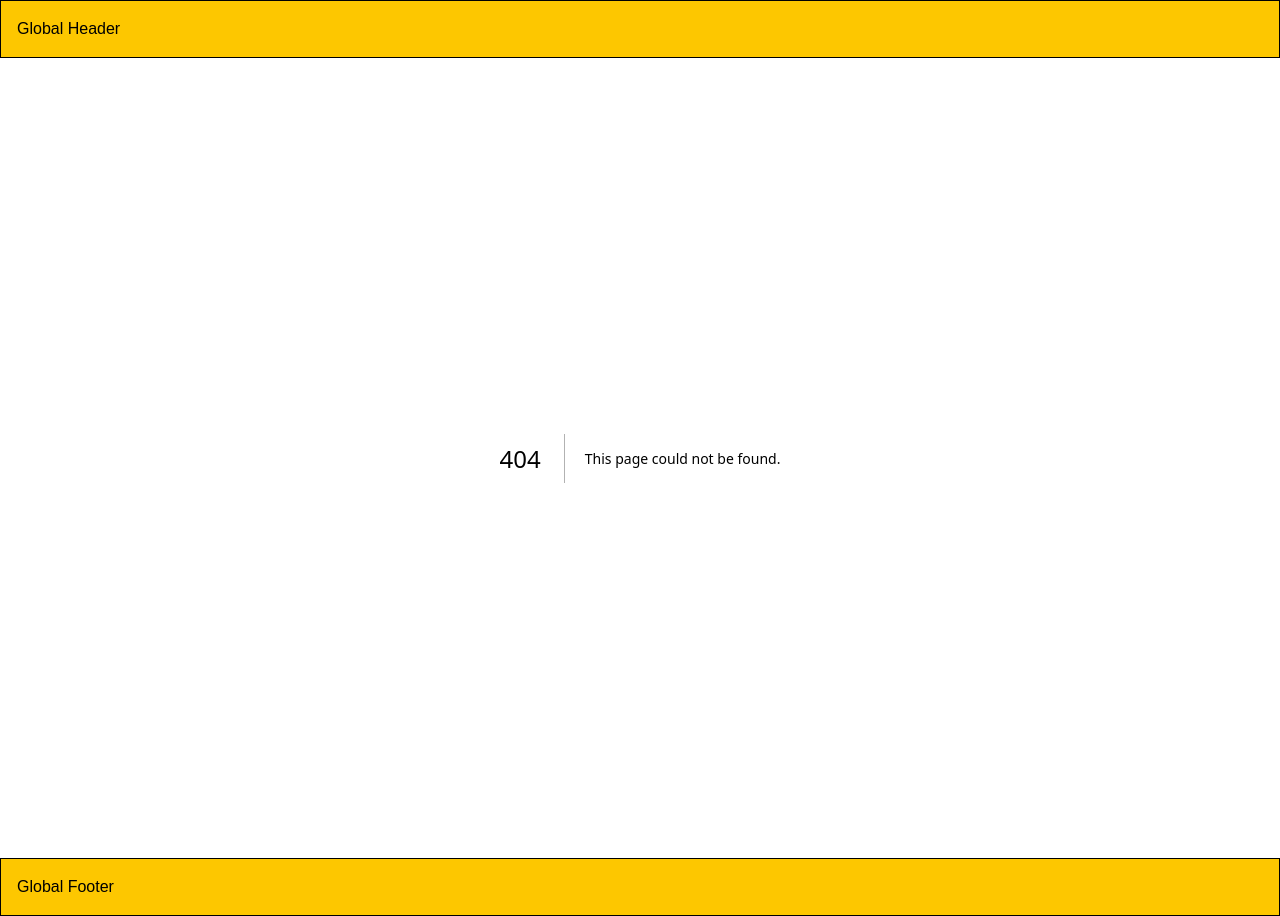
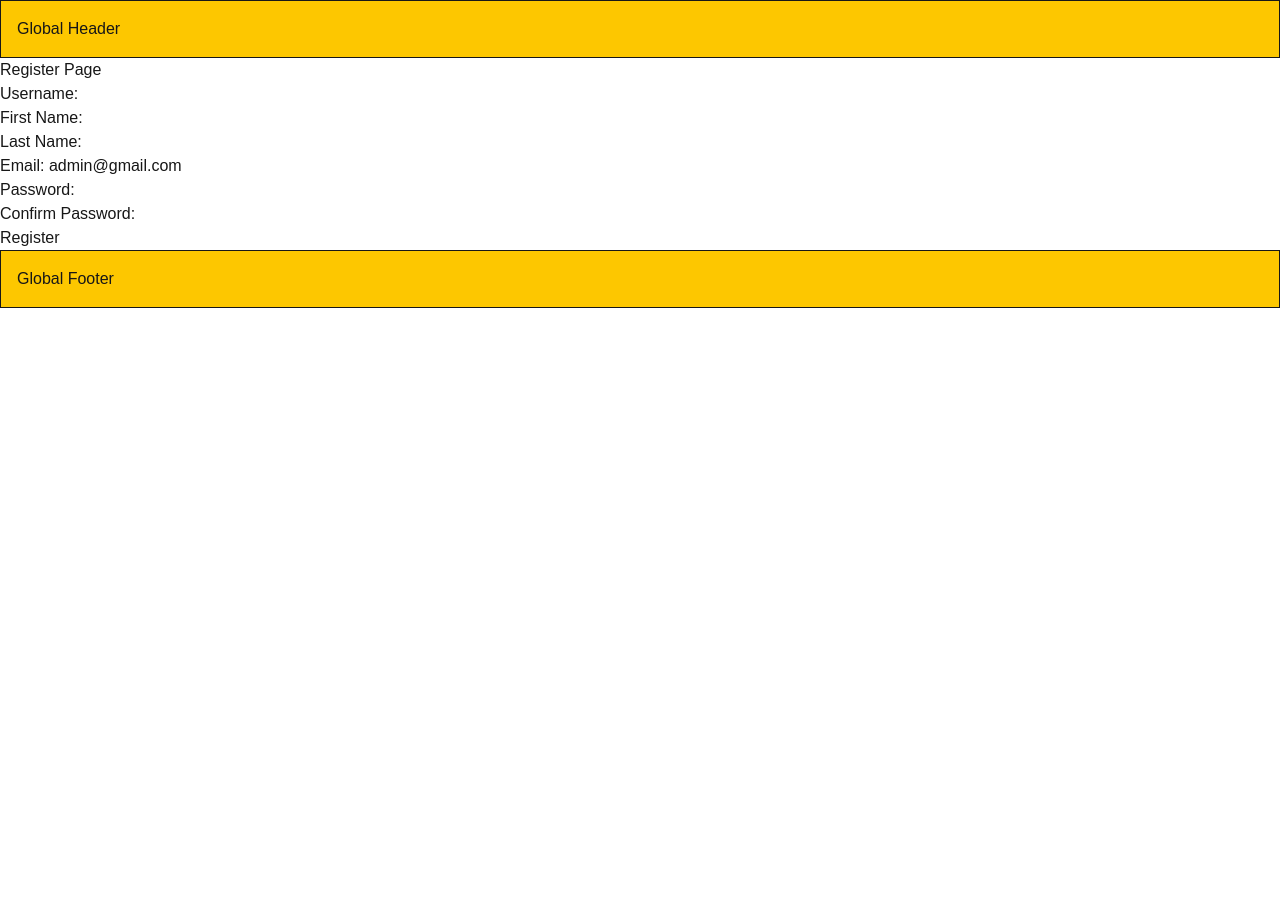
Before and after one commit to Visnusah/frontend_nextjs, a Next.js app: page /example/react-hookform/register-with-zod in a window 1280 px wide. Before the commit this address had no page. After the commit the page ends 800 px from the top, so only its background shows below. Built offline with nearby package versions, Linux system fonts and the light colour scheme.

Commit message:
login and register

```diff
--- a/src/app/example/react-hookform/_components/Loginform.tsx
+++ b/src/app/example/react-hookform/_components/Loginform.tsx
@@ -1,20 +1,45 @@
 "use client";
 import { useForm } from "react-hook-form";
+import { required } from "zod/v4-mini";
 export default function LoginForm() {
   const {
     register, // to implement in input
     handleSubmit, // to implement submission
-        formState: { errors, isSubmitting }
+    formState: { errors, isSubmitting },
   } = useForm({
     defaultValues: {
       email: "", // states default
-            password: ""
-        }
+      password: "",
+    },
   });
   const onSubmit = (data: any) => {
     alert("Submitted data: " + data.email + ", " + data.password);
-    }
+  };
   return (
-        <div></div>
+    <div>
+      <form onSubmit={handleSubmit(onSubmit)}>
+        <div>
+          <label htmlFor="">Email</label>
+          <input
+            className="border"
+            type="email"
+            {...register("email", { required: "Email is required" })}
+          />
+          {errors.email && <span>(errors.email.message)</span>}
+        </div>
+        <div>
+          <label>Password</label>
+          <input
+            className="border"
+            type="password"
+            {...register("password", { required: "password is required" })}
+          />
+          {errors.password && <span>(errors.password.message)</span>}
+        </div>
+        <button className="border" type="submit" disabled={isSubmitting}>
+          Login
+        </button>
+      </form>
+    </div>
   );
 }
--- /dev/null
+++ b/src/app/example/react-hookform/_components/RegisterForm.tsx
@@ -0,0 +1,86 @@
+"use client";
+import { useForm } from "react-hook-form";
+import { registerSchema, RegisterFormData } from "./schema";
+import { zodResolver } from "@hookform/resolvers/zod";
+import { useRouter } from "next/navigation";
+
+export default function RegisterForm() {
+    const router = useRouter();
+    const {
+        register,
+        handleSubmit,
+        formState: { errors, isSubmitting }
+    } = useForm<RegisterFormData>({
+        resolver: zodResolver(registerSchema),
+        defaultValues: {
+            username: "",
+            firstName: "",
+            lastName: "",
+            email: "admin@gmail.com",
+            password: "",
+            confirmPassword: ""
+        }
+    });
+    const onSubmit = (data: RegisterFormData) => {
+        if (data.email === "admin@gmail.com" && data.password === "admin123") {
+            router.push("/example/react-hookform/login-with-zod");
+        } else {
+            alert("invalid credentials");
+        }
+    }
+    return (
+        <div>
+            <form onSubmit={handleSubmit(onSubmit)}>
+                <div>
+                    <label>Username: </label>
+                    <input
+                        type="text"
+                        {...register("username")}
+                    />
+                    { errors.username && <span>{errors.username.message}</span> }
+                </div>
+                <div>
+                    <label>First Name: </label>
+                    <input
+                        type="text"
+                        {...register("firstName")}
+                    />
+                    { errors.firstName && <span>{errors.firstName.message}</span> }
+                </div>
+                <div>
+                    <label>Last Name: </label>
+                    <input
+                        type="text"
+                        {...register("lastName")}
+                    />
+                    { errors.lastName && <span>{errors.lastName.message}</span> }
+                </div>
+                <div>
+                    <label>Email: </label>
+                    <input
+                        type="email"
+                        {...register("email")}
+                    />
+                    { errors.email && <span>{errors.email.message}</span> }
+                </div>
+                <div>
+                    <label>Password: </label>
+                    <input
+                        type="password"
+                        {...register("password")}
+                    />
+                    { errors.password && <span>{errors.password.message}</span> }
+                </div>
+                <div>
+                    <label>Confirm Password: </label>
+                    <input
+                        type="password"
+                        {...register("confirmPassword")}
+                    />
+                    { errors.confirmPassword && <span>{errors.confirmPassword.message}</span> }
+                </div>
+                <button type="submit" disabled={isSubmitting}>Register</button>
+            </form>
+        </div>
+    );
+}
--- /dev/null
+++ b/src/app/example/react-hookform/_components/loginFromZod.tsx
@@ -0,0 +1,43 @@
+"use client";
+import { useForm } from "react-hook-form";
+import { loginSchema, LoginFormData } from "./schema";
+import { zodResolver } from "@hookform/resolvers/zod";
+export default function LoginFormZod() {
+    const {
+        register,
+        handleSubmit,
+        formState: { errors, isSubmitting }
+    } = useForm<LoginFormData>({
+        resolver: zodResolver(loginSchema),
+        defaultValues: {
+            email: "default@gmail.com",
+            password: ""
+        }
+    });
+    const onSubmit = (data: LoginFormData) => {
+        alert("Submitted data: " + data.email + ", " + data.password);
+    }
+    return (
+        <div>
+            <form onSubmit={handleSubmit(onSubmit)}>
+                <div>
+                    <label>Email: </label>
+                    <input
+                        type="email"
+                        {...register("email", { required: "Email is required" })}
+                    />
+                    { errors.email && <span>{errors.email.message}</span> }
+                </div>
+                <div>
+                    <label>Password: </label>
+                    <input
+                        type="password"
+                        {...register("password", { required: "Password is required" })}
+                    />
+                    { errors.password && <span>{errors.password.message}</span> }
+                </div>
+                <button type="submit" disabled={isSubmitting}>Login</button>
+            </form>
+        </div>
+    );
+}
--- /dev/null
+++ b/src/app/example/react-hookform/_components/schema.ts
@@ -0,0 +1,32 @@
+import { z } from "zod";
+
+export const loginSchema = z.object({
+    email: z.email("Invalid email address"),
+    password: z.string().min(6, "Password must be at least 6 characters")
+});
+export type LoginFormData = z.infer<typeof loginSchema>;
+
+export const registerSchema = z.object({
+    username: z.string().min(3, "Username must be at least 3 characters"),
+    firstName: z.string().min(1, "First name is required"),
+    lastName: z.string().min(1, "Last name is required"),
+    email: z.email("Invalid email address"),
+    password: z.string().min(6, "Password must be at least 6 characters"),
+    confirmPassword: z.string().min(6, "Confirm Password must be at least 6 characters")
+}).refine(
+    (data) => data.password === data.confirmPassword,
+    {
+        message: "Passwords do not match",
+    }
+);
+export type RegisterFormData = z.infer<typeof registerSchema>;
+
+
+
+// make a compoent RegisterForm
+// in _components/RegisterForm.tsx
+// use the registerSchema for validation
+// in page.tsx create a page for register and use the RegisterForm component
+// /example/react-hookform/register-with-zod/page.tsx
+// is email is admin@gmail.com and password is admin123 then redirect
+// to /example/react-hookform/login-with-zod else alert invalid credentials"
--- /dev/null
+++ b/src/app/example/react-hookform/login-with-zod/page.tsx
@@ -0,0 +1,9 @@
+import LoginFormZod from "../_components/loginFromZod";
+export default function Page() {
+    return (
+        <div>
+            <h1>Login Page</h1>
+            <LoginFormZod/>
+        </div>
+    );
+}
--- /dev/null
+++ b/src/app/example/react-hookform/page.tsx
@@ -0,0 +1,10 @@
+import LoginForm from "./_components/Loginform";
+
+export default function Page() {
+    return (
+        <div>
+            <h1>Login Page</h1>
+            <LoginForm/>
+        </div>
+    );
+}
--- /dev/null
+++ b/src/app/example/react-hookform/register-with-zod/page.tsx
@@ -0,0 +1,10 @@
+import RegisterForm from "../_components/RegisterForm";
+
+export default function Page() {
+    return (
+        <div>
+            <h1>Register Page</h1>
+            <RegisterForm />
+        </div>
+    );
+}
```
Lines whose indentation alone changed are shown as unchanged.
